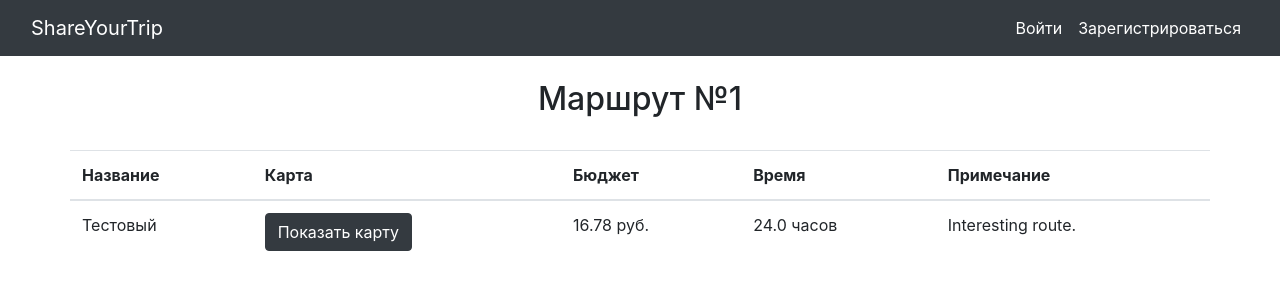
After one commit to TimeIsOut/HelpingMyFriend, a Flask app: page /route/1 in a window 1280 px wide. The commit adds this page. Shown: the top 300 px of the page. Run offline with Flask 2, Linux system fonts and the light colour scheme; data comes from the database, SQL or seed files in the repository.

Commit message:
Реализовано отображение отдельного маршрута через кнопку 'Показать маршрут'. Кнопка 'Показать карту' переносит на страницу с картой, которая пока не существует.

```diff
--- a/main.py
+++ b/main.py
@@ -90,9 +90,9 @@ def profile():
 
 
 @login_required
-@app.route("/show_map/<int:id>")
-def show_map(id):
-    return render_template("show_map.html", title="Карта", id=id)
+@app.route("/show_main")
+def show_main():
+    return render_template("show_map.html", title="Карта")
 
 
 @login_required
@@ -103,6 +103,22 @@ def all_routes():
     users = db_sess.query(User).all()
     return render_template("all_routes.html", title="Все маршруты",
                            r=routes, u=users)
+
+
+@login_required
+@app.route("/route/<int:id>")
+def route(id):
+    db_sess = db_session.create_session()
+    route = db_sess.query(Route).filter(Route.id == id).first()
+    return render_template("route.html", title='Просмотр маршрута', r=route)
+
+
+@login_required
+@app.route("/route/<int:id>/map")
+def route_map(id):
+    db_sess = db_session.create_session()
+    route = db_sess.query(Route).filter(Route.id == id).first()
+    return render_template("route_map.html", title="Карта", r=route)
 
 
 @login_required
--- a/templates/base.html
+++ b/templates/base.html
@@ -28,7 +28,7 @@
                         <ul class="navbar-nav mb-2 mb-md-0 ml-auto justify-content-center">
                         {% if current_user.is_authenticated %}
                             <li class="nav-item active">
-                                <a class="nav-link" aria-current="page" href="/show_map/0">Карта</a>
+                                <a class="nav-link" aria-current="page" href="/show_main">Карта</a>
                             </li>
                             <li class="nav-item active">
                                 <a class="nav-link" aria-current="page">Создать новый маршрут</a>
--- /dev/null
+++ b/templates/route.html
@@ -0,0 +1,26 @@
+{% extends 'base.html' %}
+{% block content %}
+<div class="containter mt-4 mb-4">
+    <h2 class="text-center">Маршрут №{{ r.id }}</h2><br>
+    <table class="container table">
+        <thead>
+            <tr>
+                <th>Название</th>
+                <th>Карта</th>
+                <th>Бюджет</th>
+                <th>Время</th>
+                <th>Примечание</th>
+            </tr>
+        </thead>
+        <tbody>
+            <tr>
+                <td>{{ r.name }}</td>
+                <td><a class="btn btn-dark" href="/route/{{ r.id }}/map">Показать карту</a></td>
+                <td>{{ r.budget }} руб.</td>
+                <td>{{ r.time_hours }} часов</td>
+                <td>{{ r.remarks }}</td>
+            </tr>
+        </tbody>
+    </table>
+</div>
+{% endblock %}
```
Also changed, not shown: templates/route_map.html (added, +14 -0 lines).
